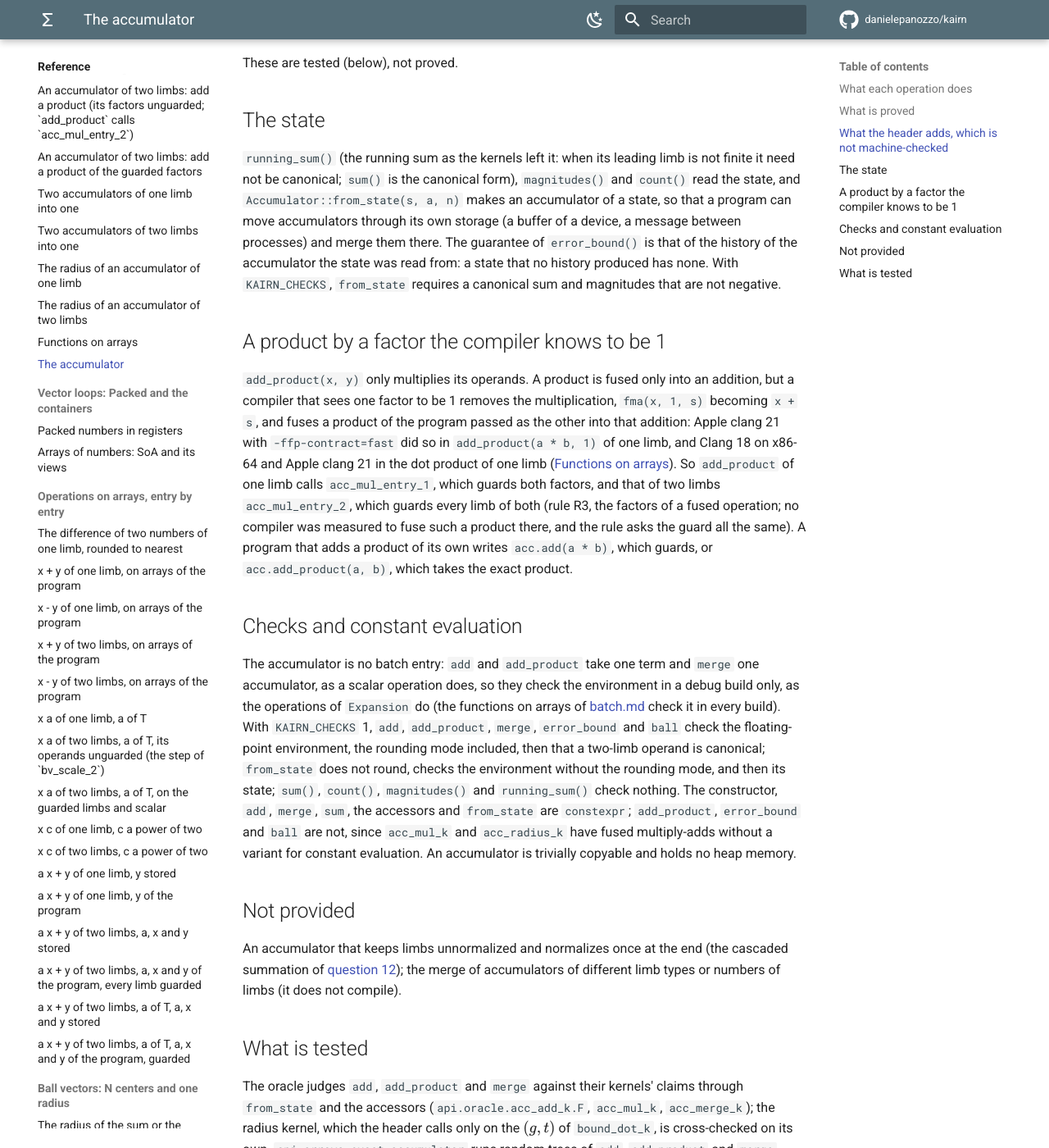
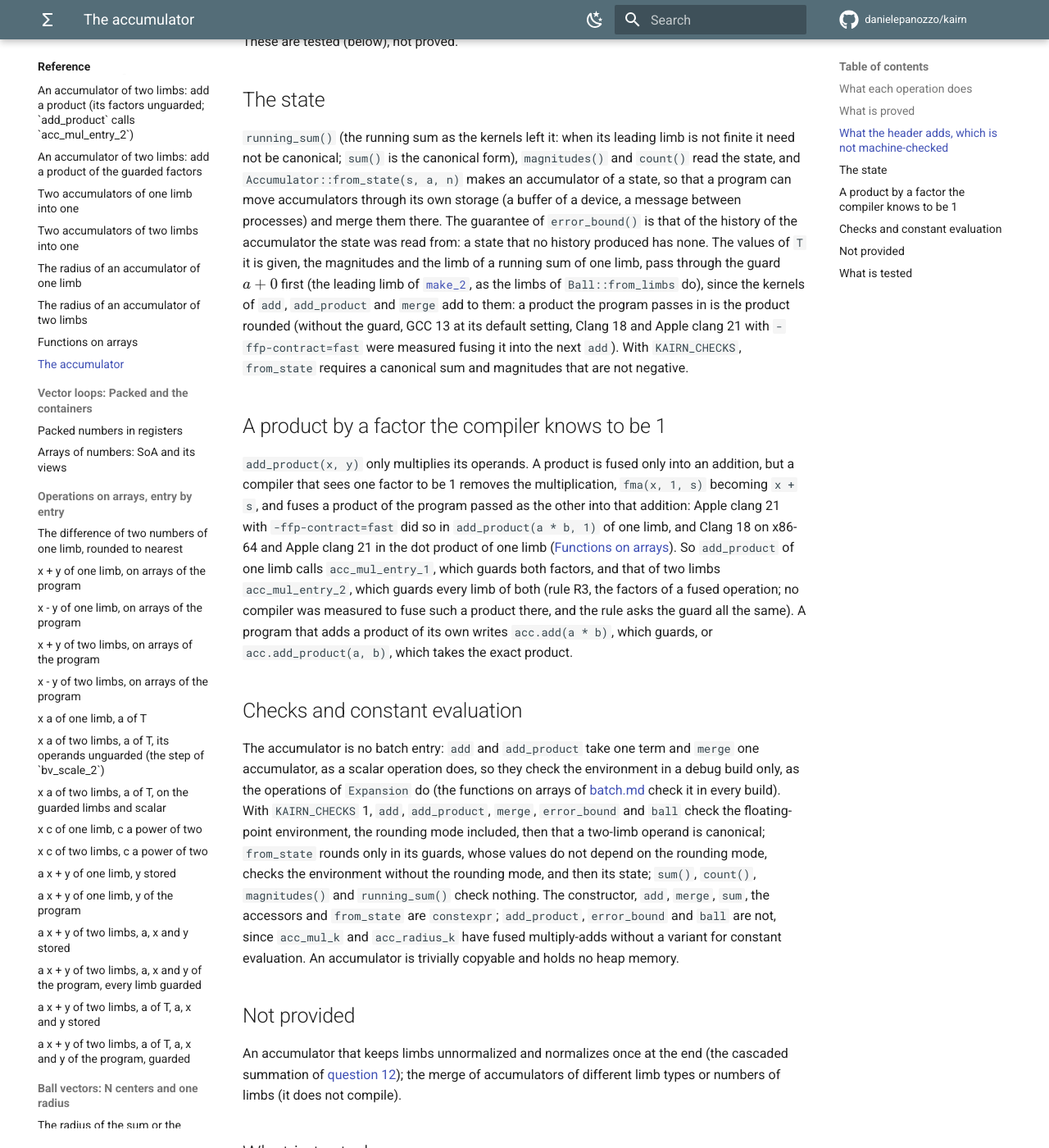
Before and after one commit to danielepanozzo/kairn, an MkDocs documentation site: the page built from docs/reference/accumulator.md, in a window 1280 px wide and 1400 px high, scrolled down 2442 px. Shown: the whole window at 82% size. Built offline with MkDocs 1.6.1 and Material for MkDocs 9.7.7, drawn with Linux system fonts in a browser that asks for light colours; comment, search, counter and statistics services are not loaded; some of the changed text lies outside the part shown.

Commit message:
Accumulator::from_state guards the values of T it is given
Rule R3: from_state stored the magnitudes a, and the running sum of one
limb, that the program gives, as they were, and the kernels of add,
add_product and merge then add to them as to limbs a kernel wrote. A
product of the program passed there was fused into the next add: on the
headers before this commit the probe of the strict rule found it with GCC
13 and 16 at their default setting (-O2, -O3) and with Clang 18 and Apple
clang 21 under -ffp-contract=fast (-O1 to -O3), in up to 42 per cent of
20 000 rounds, for one limb and two. from_state now passes each through a guard,
the leading limb of make_2, as Interval::from_limbs and Ball::from_limbs
enter the program's limbs: the value given (a NaN stays a NaN, a -0 may
come back +0), by make_2's claim; no kernel was added. A running sum of
two limbs is an Expansion<T, 2>, whose constructors and from_limbs guard
already. from_state stays constexpr and does not check the rounding mode:
its only rounded operations are the guards, whose values are the same
under every rounding mode. Changed lines of accumulator.hpp: from_state
(the requires clause on make_2's proof status, the two guards) and its
comment, and the file's comment of the checks.

Tests: boundary_batch.cpp gains from_state with a product as the running
sum and as the magnitudes, followed by add (guarded kind: it agrees on
these headers with every compiler measured, and differed before); the
checks compare the magnitudes and the one-limb running sum of from_state
under the rounding modes as values, zeros without their sign, as those of
the constructors. accumulator.md and testing.md say so.

Co-Authored-By: Claude Opus 5.5 <noreply@anthropic.com>
Claude-Session: https://claude.ai/code/session_01ULwCxzT6Dhw9xUiTw8mJz1

```diff
--- a/docs/reference/accumulator.md
+++ b/docs/reference/accumulator.md
@@ -87,7 +87,12 @@ need not be canonical; `sum()` is the canonical form), `magnitudes()` and `count
 and `Accumulator::from_state(s, a, n)` makes an accumulator of a state, so that a program can move
 accumulators through its own storage (a buffer of a device, a message between processes) and merge
 them there. The guarantee of `error_bound()` is that of the history of the accumulator the state
-was read from: a state that no history produced has none. With `KAIRN_CHECKS`, `from_state`
+was read from: a state that no history produced has none. The values of `T` it is given, the
+magnitudes and the limb of a running sum of one limb, pass through the guard $a + 0$ first (the
+leading limb of [`make_2`](make_2.md), as the limbs of `Ball::from_limbs` do), since the kernels of
+`add`, `add_product` and `merge` add to them: a product the program passes in is the product rounded
+(without the guard, GCC 13 at its default setting, Clang 18 and Apple clang 21 with
+`-ffp-contract=fast` were measured fusing it into the next `add`). With `KAIRN_CHECKS`, `from_state`
 requires a canonical sum and magnitudes that are not negative.
 
 ## A product by a factor the compiler knows to be 1
@@ -110,7 +115,8 @@ accumulator, as a scalar operation does, so they check the environment in a debu
 the operations of `Expansion` do (the functions on arrays of [batch.md](batch.md#checks) check it in
 every build). With `KAIRN_CHECKS` 1, `add`, `add_product`, `merge`, `error_bound` and `ball` check the
 floating-point environment, the rounding mode included, then that a two-limb operand is canonical;
-`from_state` does not round, checks the environment without the rounding mode, and then its state;
+`from_state` rounds only in its guards, whose values do not depend on the rounding mode, checks the
+environment without the rounding mode, and then its state;
 `sum()`, `count()`, `magnitudes()` and `running_sum()` check nothing. The constructor, `add`,
 `merge`, `sum`, the accessors and `from_state` are `constexpr`; `add_product`, `error_bound` and
 `ball` are not, since `acc_mul_k` and `acc_radius_k` have fused multiply-adds without a variant
```
Also changed, not shown: other parts of docs/reference/accumulator.md (+1 -1 lines), docs/developer/testing.md (+5 -2 lines), 3 other files.
